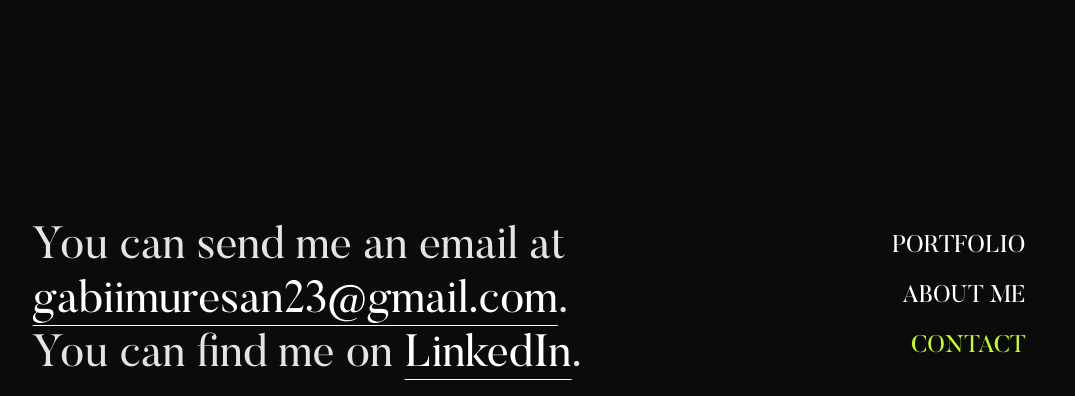
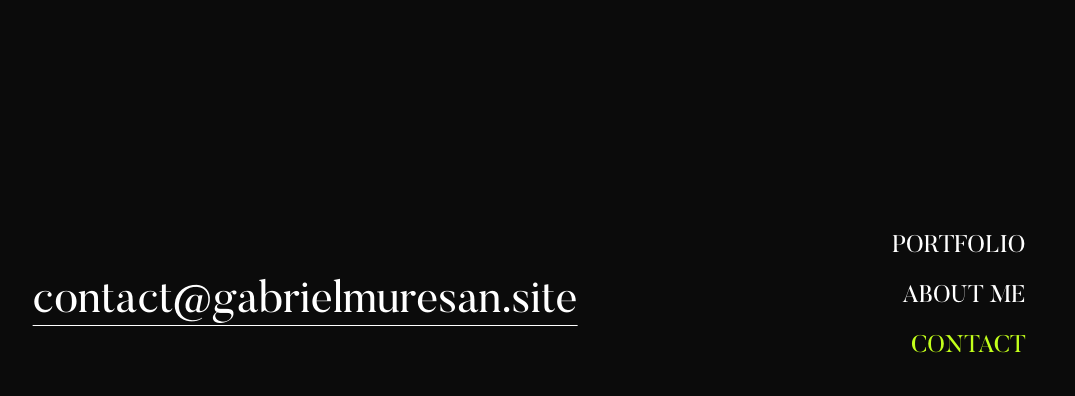
Before and after one commit to muresan-gabriel/muresan-gabriel.github.io, a plain HTML site: page contact.html in a window 1280 px wide. Shown: the part 92-488 px from the top of the page, without its empty margins (168-1243 px from the left). Drawn offline with nearby package versions, Linux system fonts and the light colour scheme.

Commit message:
Update contact.html

```diff
--- a/contact.html
+++ b/contact.html
@@ -42,12 +42,7 @@
           </div>
           <div class="col contact-mobile-cont">
             <h1 id="aboutScrollContent" class="main-display-font mobile-project">
-              You can send me an email at <a class='about-link mobile-link' href='mailto: gabiimuresan23@gmail.com'>gabiimuresan23@gmail.com</a>.
-            </h1>
-          </div>
-          <div class="col contact-mobile-cont">
-            <h1 id="aboutScrollContent" class="main-display-font mobile-project">
-              You can also find me on <a class='about-link mobile-link' href='https://www.linkedin.com/in/gabrielmuresanionut/'>LinkedIn</a>.
+              <a class='about-link mobile-link' href='mailto: contact@gabrielmuresan.site'>contact@gabrielmuresan.site</a>
             </h1>
           </div>
         </div>
@@ -57,8 +52,7 @@
   <div class="col navigator-bar"></div>
   <div class="col main-content-home">
     <h1 class="main-display-font contact-display-font">
-      You can send me an email at <a class='about-link contact-display-font' href = "mailto: gabiimuresan23@gmail.com">gabiimuresan23@gmail.com</a>.<br />
-      You can find me on <a class='about-link contact-display-font' href = "https://www.linkedin.com/in/gabrielmuresanionut/">LinkedIn</a>.
+      <a class='about-link contact-display-font' href = "mailto: contact@gabrielmuresan.site">contact@gabrielmuresan.site</a>
     </h1>
   </div>
   <div class="col navigator">
```
